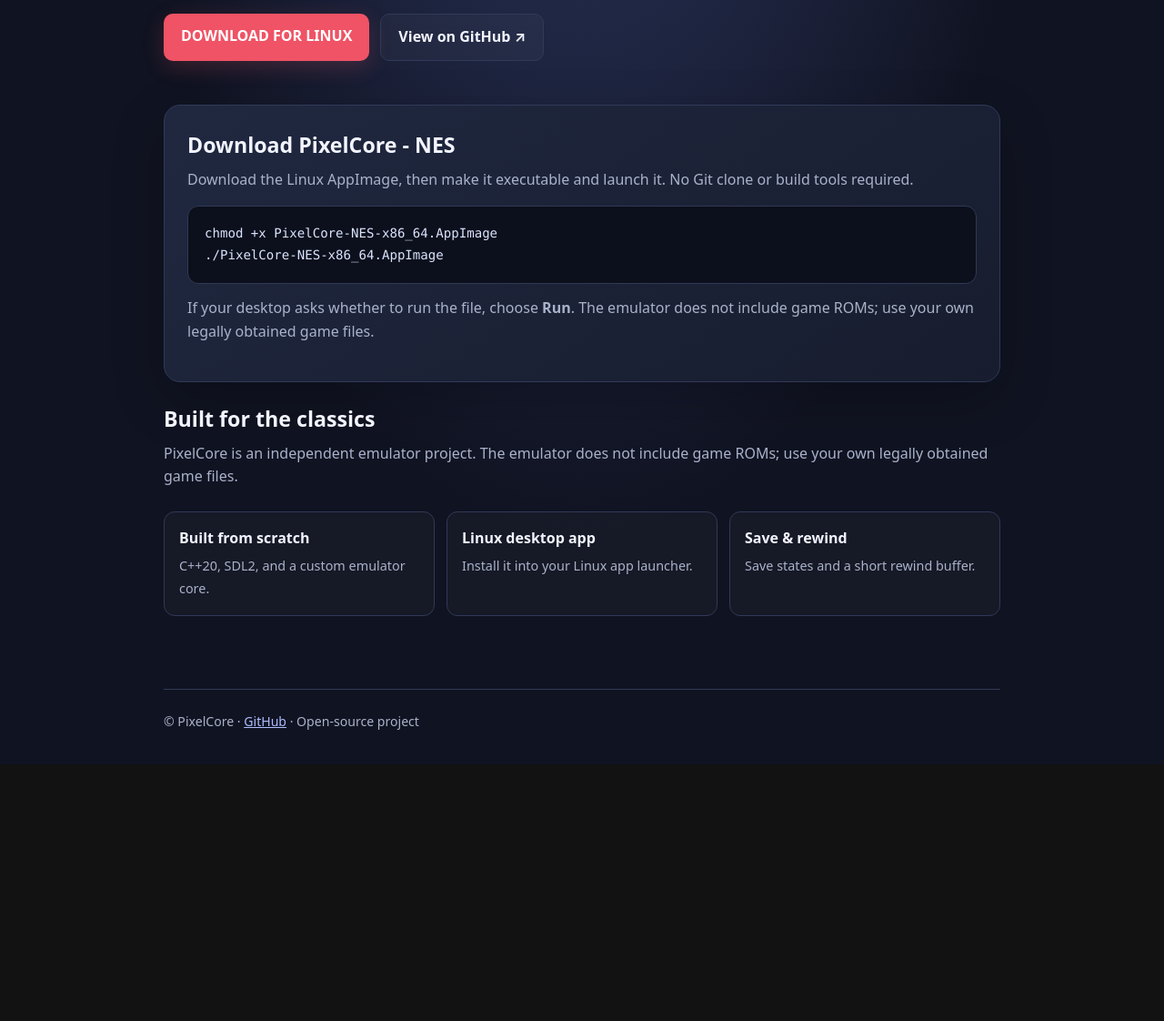
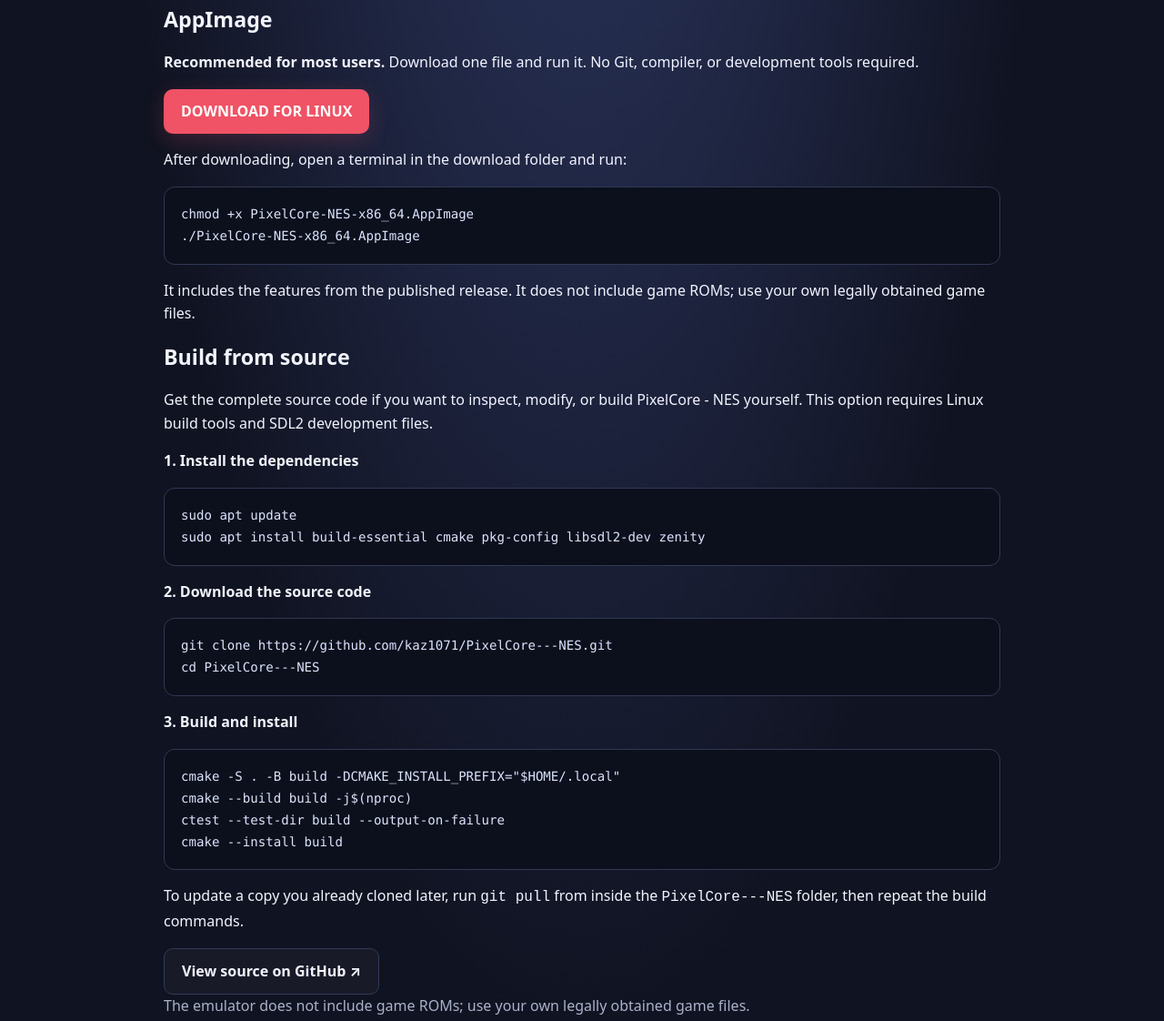
Before and after one commit to kaz1071/NES-Emulator, a plain HTML site: page index.html in a window 1280 px wide. Shown: the part 381-1503 px from the top of the page at 91% size. Before the commit the page ends 1221 px from the top, so only its background shows below. Drawn offline with Linux system fonts and the light colour scheme.

Commit message:
Add AppImage and source build download options

```diff
--- a/index.html
+++ b/index.html
@@ -25,7 +25,7 @@
     a.btn { display:inline-block;padding:12px 19px;border-radius:10px;text-decoration:none;font-weight:750; }
     .primary { background:var(--red);color:white;box-shadow:0 7px 24px #ef536533; }
     .secondary { border:1px solid var(--line);color:var(--text);background:#ffffff08; }
-    .panel { background:linear-gradient(145deg,#202840,#171d2e);border:1px solid var(--line);border-radius:18px;padding:25px;margin:22px 0;box-shadow:0 20px 60px #0003; }
+    .panel { background:linear-gradient(145deg,#202840,#171d2e);border:1px solid var(--line);border-radius:18px;padding:25px;margin:22px 0;box-shadow:0 20px 60px #0003; }\n    .download-grid { display:grid;grid-template-columns:repeat(auto-fit,minmax(270px,1fr));gap:18px;margin:28px 0 48px; }\n    .download-card { background:linear-gradient(145deg,#202840,#171d2e);border:1px solid var(--line);border-radius:18px;padding:24px;box-shadow:0 20px 60px #0003; }\n    .download-card h2 { margin-bottom:8px; }\n    .download-card p { color:var(--muted); }\n    .download-card pre { margin:16px 0; }\n    .download-card .btn { margin-top:8px; }
     h2 { margin:0 0 7px;font-size:1.45rem; }
     .muted { color:var(--muted);margin-top:0; }
     pre { white-space:pre-wrap;overflow-wrap:anywhere;background:#0c101c;border:1px solid #303954;border-radius:12px;padding:18px;color:#dce4ff;font: .88rem/1.7 ui-monospace,SFMono-Regular,Consolas,monospace; }
@@ -51,18 +51,36 @@
       <div class="eyebrow">A new take on a classic</div>
       <h1>PixelCore <span>- NES</span></h1>
       <p class="intro">A Nintendo Entertainment System emulator built from scratch in C++ for Linux. One project in the growing PixelCore family.</p>
-      <div class="actions">
-        <a class="btn primary" href="https://github.com/kaz1071/PixelCore---NES/releases/latest/download/PixelCore-NES-x86_64.AppImage" download>DOWNLOAD FOR LINUX</a>
-        <a class="btn secondary" href="https://github.com/kaz1071/PixelCore---NES">View on GitHub ↗</a>
+      <div class="download-grid" id="download">
+        <section class="download-card">
+          <h2>AppImage</h2>
+          <p><strong>Recommended for most users.</strong> Download one file and run it. No Git, compiler, or development tools required.</p>
+          <a class="btn primary" href="https://github.com/kaz1071/PixelCore---NES/releases/latest/download/PixelCore-NES-x86_64.AppImage" download>DOWNLOAD FOR LINUX</a>
+          <p>After downloading, open a terminal in the download folder and run:</p>
+          <pre>chmod +x PixelCore-NES-x86_64.AppImage
+./PixelCore-NES-x86_64.AppImage</pre>
+          <p>It includes the features from the published release. It does not include game ROMs; use your own legally obtained game files.</p>
+        </section>
+
+        <section class="download-card" id="source">
+          <h2>Build from source</h2>
+          <p>Get the complete source code if you want to inspect, modify, or build PixelCore - NES yourself. This option requires Linux build tools and SDL2 development files.</p>
+          <p><strong>1. Install the dependencies</strong></p>
+          <pre>sudo apt update
+sudo apt install build-essential cmake pkg-config libsdl2-dev zenity</pre>
+          <p><strong>2. Download the source code</strong></p>
+          <pre>git clone https://github.com/kaz1071/PixelCore---NES.git
+cd PixelCore---NES</pre>
+          <p><strong>3. Build and install</strong></p>
+          <pre>cmake -S . -B build -DCMAKE_INSTALL_PREFIX="$HOME/.local"
+cmake --build build -j$(nproc)
+ctest --test-dir build --output-on-failure
+cmake --install build</pre>
+          <p>To update a copy you already cloned later, run <code>git pull</code> from inside the <code>PixelCore---NES</code> folder, then repeat the build commands.</p>
+          <a class="btn secondary" href="https://github.com/kaz1071/PixelCore---NES">View source on GitHub ↗</a>
+        </section>
       </div>
-
-      <section class="panel" id="install">
-        <h2>Download PixelCore - NES</h2>
-        <p class="muted">Download the Linux AppImage, then make it executable and launch it. No Git clone or build tools required.</p>
-        <pre>chmod +x PixelCore-NES-x86_64.AppImage
-./PixelCore-NES-x86_64.AppImage</pre>
-        <p class="muted">If your desktop asks whether to run the file, choose <strong>Run</strong>. The emulator does not include game ROMs; use your own legally obtained game files.</p>
-      </section>
+      <p class="muted">The emulator does not include game ROMs; use your own legally obtained game files.</p>
 
       <h2>Built for the classics</h2>
       <p class="muted">PixelCore is an independent emulator project. The emulator does not include game ROMs; use your own legally obtained game files.</p>
```
